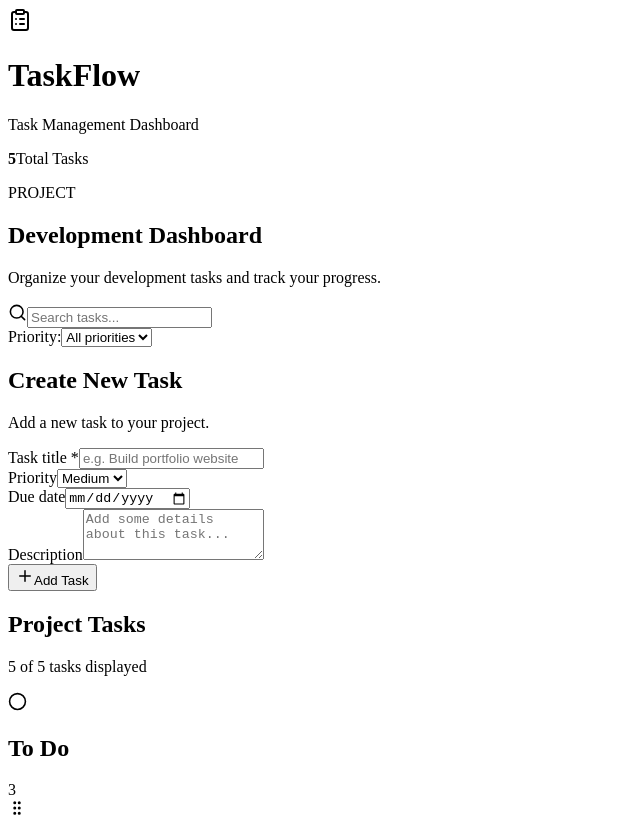
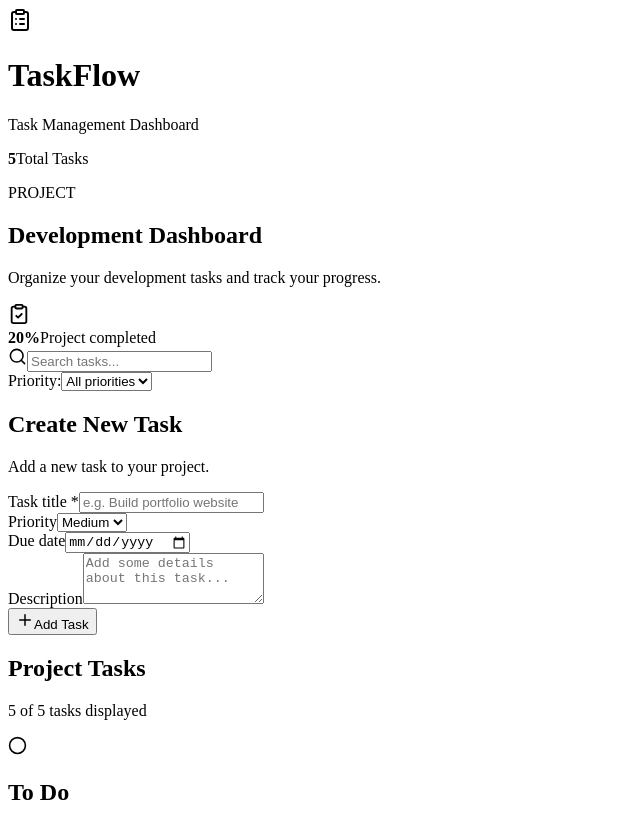
Before and after one commit to bmarkjan-stack/p4-task-management-dashboard, a React (Vite) app: page / in a window 1280 px wide. Shown: the top 817 px of the page, without its empty margins (0-640 px from the left). Built offline with nearby package versions, Linux system fonts and the light colour scheme.

Commit message:
feat:  add  progress and completion count

```diff
--- a/src/App.tsx
+++ b/src/App.tsx
@@ -1,5 +1,7 @@
 import { useEffect, useMemo, useState } from "react";
 import type { DragEvent } from "react";
+
+import { ClipboardCheck } from "lucide-react";
 
 import Header from "./components/Header";
 import TaskForm from "./components/TaskForm";
@@ -178,6 +180,17 @@ function App() {
         );
     }, [tasks]);
 
+    const completedCount = tasks.filter(
+        (task) => task.status === "completed"
+    ).length;
+
+    const completionPercentage =
+        tasks.length > 0
+            ? Math.round(
+                (completedCount / tasks.length) * 100
+            )
+            : 0;
+
     return (
         <div className="app">
             <Header taskCount={tasks.length} />
@@ -190,6 +203,16 @@ function App() {
                             Organize your development tasks and track
                             your progress.
                         </p>
+                    </div>
+
+                    <div className="progress-card">
+                        <div className="progress-icon">
+                            <ClipboardCheck size={22} />
+                        </div>
+                        <div>
+                            <strong>{completionPercentage}%</strong>
+                            <span>Project completed</span>
+                        </div>
                     </div>
 
                 </section>
```
